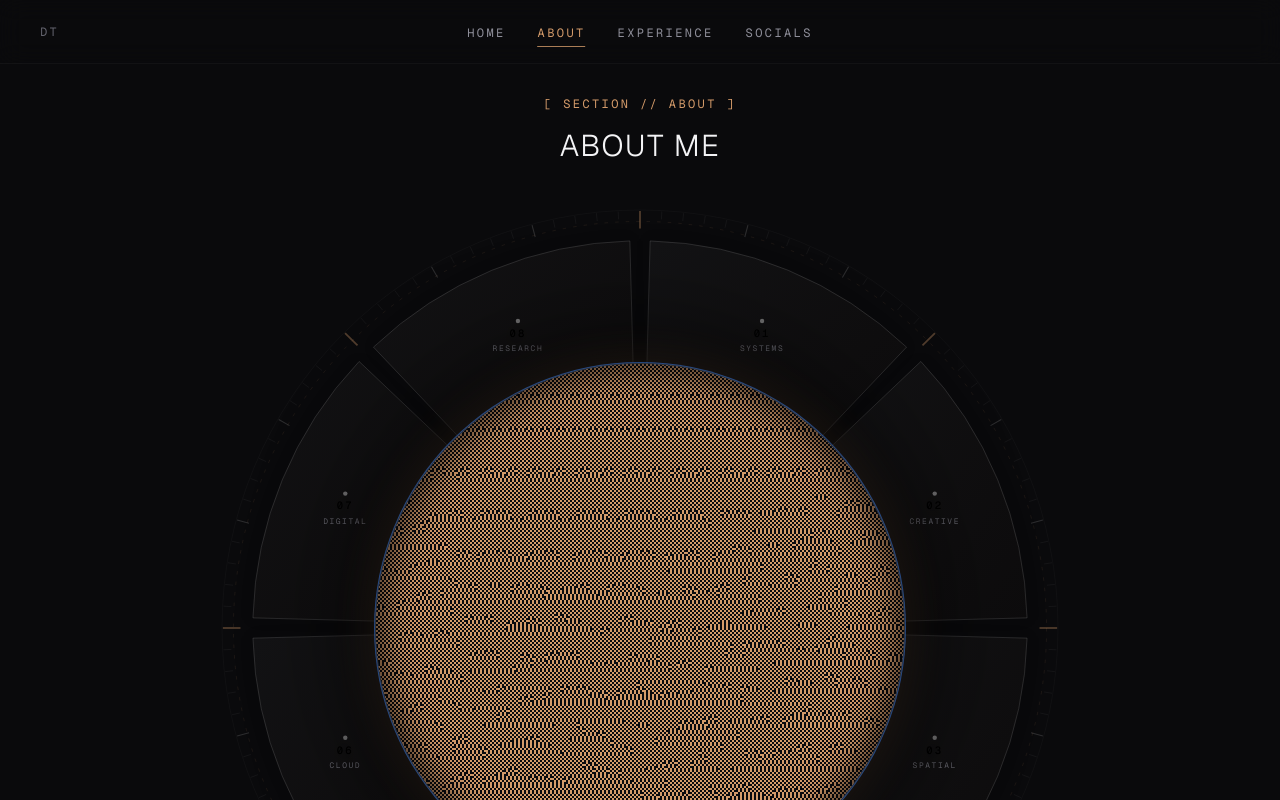
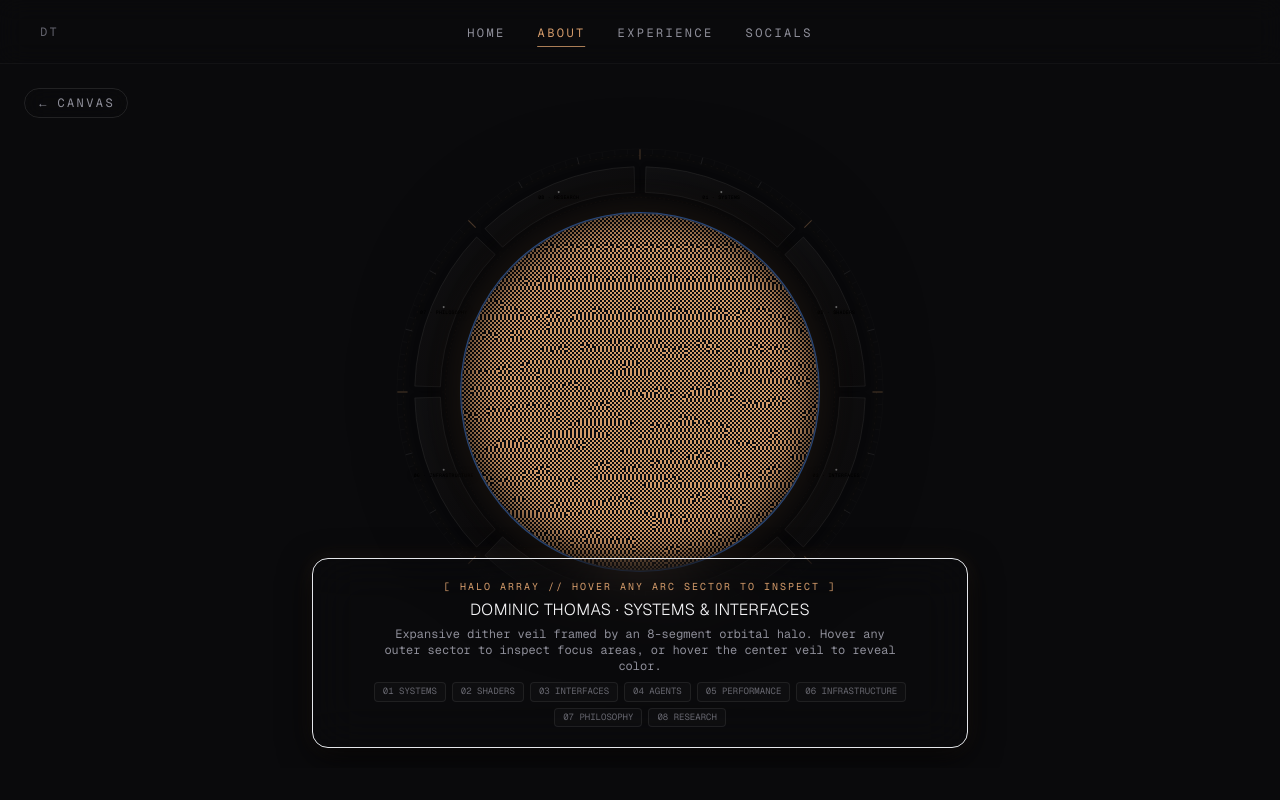
Before and after one commit to Dominic12012006/Portfolio_Website, a Next.js app: page /about in a window 1280 px wide. Built offline with nearby package versions, Linux system fonts and the light colour scheme.

Commit message:
feat: thin halo band, remove top about header, and float telemetry HUD at bottom without scrolling

```diff
--- a/app/about/page.tsx
+++ b/app/about/page.tsx
@@ -4,9 +4,10 @@ import AboutCanvas from "@/components/about/AboutCanvas";
 export default function AboutPage() {
   return (
     <SubpageLayout
-      badge="[ Section // About ]"
-      title="About Me"
-      contentClassName="max-w-6xl"
+      hideHeader
+      hideFooter
+      containerClassName="h-[calc(100svh-var(--navbar-height))] max-h-[calc(100svh-var(--navbar-height))] overflow-hidden p-0"
+      contentClassName="w-full h-full max-w-none p-0 space-y-0"
     >
       <AboutCanvas />
     </SubpageLayout>
--- a/components/about/AboutCanvas.tsx
+++ b/components/about/AboutCanvas.tsx
@@ -9,10 +9,10 @@ export default function AboutCanvas() {
   const [activeSection, setActiveSection] = useState<AboutSection | null>(null);
 
   return (
-    <div className="w-full flex flex-col items-center justify-center select-none pt-2 pb-8">
-      {/* Central Visual Composition: Much larger DitherVeil in middle + Expansive Circular Halo behind it */}
-      <div className="relative w-full max-w-6xl h-[520px] sm:h-[640px] md:h-[780px] lg:h-[880px] flex items-center justify-center">
-        {/* Layer 0 (Behind): Much larger Segmented Circular Halo with 8 expanding sectors */}
+    <div className="relative w-full h-[calc(100svh-var(--navbar-height))] overflow-hidden flex flex-col items-center justify-center select-none">
+      {/* Central Visual Composition: Concentric Thin Halo + Central DitherVeil */}
+      <div className="relative w-[min(64vh,560px)] h-[min(64vh,560px)] -translate-y-8 sm:-translate-y-10 flex items-center justify-center">
+        {/* Layer 0 (Behind): Thin Segmented Circular Halo with 8 expanding sectors */}
         <div className="absolute inset-0 flex items-center justify-center z-0 pointer-events-none">
           <SegmentedHalo
             activeSection={activeSection}
@@ -21,8 +21,8 @@ export default function AboutCanvas() {
           />
         </div>
 
-        {/* Layer 1 (Middle): Greatly enlarged Central DitherVeil Aperture */}
-        <div className="relative z-10 w-72 h-72 sm:w-96 sm:h-96 md:w-[480px] md:h-[480px] lg:w-[530px] lg:h-[530px] rounded-full overflow-hidden border border-white/15 shadow-[0_0_120px_rgba(0,0,0,0.95),_0_0_45px_rgba(212,155,106,0.22)] ring-1 ring-accent/30 pointer-events-auto bg-[#0a0a0d] transition-transform duration-500 hover:scale-[1.01]">
+        {/* Layer 1 (Middle): Central DitherVeil Aperture */}
+        <div className="relative z-10 w-[70%] h-[70%] rounded-full overflow-hidden border border-white/15 shadow-[0_0_100px_rgba(0,0,0,0.95),_0_0_35px_rgba(212,155,106,0.22)] ring-1 ring-accent/30 pointer-events-auto bg-[#0a0a0d] transition-transform duration-500 hover:scale-[1.01]">
           <DitherVeil
             src="https://images.unsplash.com/photo-1737071371043-761e02b1ef95?q=80&w=1400&auto=format&fit=crop"
             pattern="floyd"
@@ -50,31 +50,31 @@ export default function AboutCanvas() {
         </div>
       </div>
 
-      {/* Dynamic Telemetry / Section HUD Readout */}
-      <div className="w-full max-w-3xl mt-4 px-4">
-        <div className="rounded-2xl border border-white/10 bg-surface/50 backdrop-blur-md p-5 md:p-6 text-center transition-all duration-300 shadow-[0_10px_40px_rgba(0,0,0,0.5)]">
+      {/* Floating Dynamic Telemetry / Section HUD Readout at the bottom */}
+      <div className="absolute bottom-3 sm:bottom-5 left-1/2 -translate-x-1/2 z-20 w-[calc(100%-2rem)] max-w-2xl px-2 pointer-events-none">
+        <div className="pointer-events-auto rounded-2xl border border-white/12 bg-background/85 backdrop-blur-xl p-3.5 sm:p-4 md:p-5 text-center shadow-[0_8px_32px_rgba(0,0,0,0.85),_0_0_20px_rgba(212,155,106,0.12)] transition-all duration-300">
           {activeSection ? (
-            <div className="space-y-2.5 animate-fadeIn">
-              <div className="flex items-center justify-center gap-3">
-                <span className="font-mono text-xs text-accent tracking-widest uppercase">
+            <div className="space-y-1 sm:space-y-1.5 animate-fadeIn">
+              <div className="flex items-center justify-center gap-2">
+                <span className="font-mono text-[10px] text-accent tracking-widest uppercase">
                   {activeSection.coordinate}
                 </span>
                 <span className="inline-block w-1.5 h-1.5 rounded-full bg-accent animate-pulse" />
               </div>
-              <h2 className="text-xl md:text-2xl font-light tracking-wide text-foreground uppercase">
+              <h2 className="text-base sm:text-lg font-light tracking-wide text-foreground uppercase">
                 {activeSection.title}
               </h2>
-              <p className="text-xs md:text-sm font-mono text-accent/90 italic max-w-lg mx-auto">
+              <p className="text-xs font-mono text-accent/90 italic max-w-lg mx-auto line-clamp-1 sm:line-clamp-none">
                 {activeSection.tagline}
               </p>
-              <p className="text-xs md:text-sm text-muted leading-relaxed max-w-xl mx-auto pt-1">
+              <p className="text-xs text-muted/90 leading-relaxed max-w-xl mx-auto pt-0.5 hidden sm:block">
                 {activeSection.description}
               </p>
-              <div className="flex flex-wrap items-center justify-center gap-1.5 pt-2">
+              <div className="flex flex-wrap items-center justify-center gap-1.5 pt-1">
                 {activeSection.tags.map((tag) => (
                   <span
                     key={tag}
-                    className="text-[10px] font-mono px-2.5 py-1 rounded-full border border-accent/20 bg-accent/5 text-accent/90"
+                    className="text-[9px] font-mono px-2 py-0.5 rounded-full border border-accent/25 bg-accent/10 text-accent"
                   >
                     #{tag}
                   </span>
@@ -82,24 +82,27 @@ export default function AboutCanvas() {
               </div>
             </div>
           ) : (
-            <div className="space-y-2 text-muted">
-              <span className="font-mono text-[11px] tracking-widest text-accent uppercase">
-                [ HALO ARRAY // HOVER ANY ARC SECTOR TO EXPAND & INSPECT ]
-              </span>
-              <h2 className="text-lg md:text-xl font-light tracking-wide text-foreground uppercase">
-                Dominic Thomas
+            <div className="space-y-1 text-muted">
+              <div className="flex items-center justify-center gap-2">
+                <span className="font-mono text-[10px] tracking-widest text-accent uppercase">
+                  [ HALO ARRAY // HOVER ANY ARC SECTOR TO INSPECT ]
+                </span>
+              </div>
+              <h2 className="text-sm sm:text-base font-light tracking-wide text-foreground uppercase">
+                Dominic Thomas · Systems & Interfaces
               </h2>
-              <p className="text-xs font-mono text-muted/80 max-w-md mx-auto">
-                Expansive dither veil centered within an 8-segment orbital halo. Hover over any sector above to examine specific engineering dimensions, or hover the center veil to reveal its underlying color.
+              <p className="text-xs font-mono text-muted/80 max-w-lg mx-auto line-clamp-2 sm:line-clamp-none">
+                Expansive dither veil framed by an 8-segment orbital halo. Hover any outer sector to inspect focus areas, or hover the center veil to reveal color.
               </p>
-              <div className="flex flex-wrap items-center justify-center gap-2 pt-2 opacity-60">
-                {ABOUT_SECTIONS.slice(0, 4).map((s) => (
-                  <span
+              <div className="flex flex-wrap items-center justify-center gap-1.5 pt-1 opacity-70">
+                {ABOUT_SECTIONS.map((s) => (
+                  <button
                     key={s.id}
-                    className="text-[10px] font-mono px-2 py-0.5 rounded border border-white/5 bg-white/[0.02]"
+                    onClick={() => setActiveSection(s)}
+                    className="text-[9px] font-mono px-2 py-0.5 rounded border border-white/10 bg-white/[0.03] hover:border-accent/40 hover:text-accent transition-colors"
                   >
-                    {s.index} {s.title}
-                  </span>
+                    {s.index} {s.shortCode}
+                  </button>
                 ))}
               </div>
             </div>
--- a/components/about/SegmentedHalo.tsx
+++ b/components/about/SegmentedHalo.tsx
@@ -11,7 +11,7 @@ interface SegmentedHaloProps {
 
 const CX = 500;
 const CY = 500;
-const INNER_R = 285;
+const INNER_R = 390;
 const OUTER_R = 440;
 const GAP_DEG = 3.0;
 
@@ -97,7 +97,7 @@ export default function SegmentedHalo({
           </linearGradient>
         </defs>
 
-        {/* Ambient Decorative Outer Guideline Rings */}
+        {/* Ambient Decorative Guideline Rings */}
         <g className="opacity-40">
           <circle
             cx={CX}
@@ -119,11 +119,20 @@ export default function SegmentedHalo({
           <circle
             cx={CX}
             cy={CY}
-            r={268}
+            r={380}
             fill="none"
             stroke="rgba(212, 155, 106, 0.22)"
             strokeWidth="1"
             strokeDasharray="3 6"
+          />
+          <circle
+            cx={CX}
+            cy={CY}
+            r={354}
+            fill="none"
+            stroke="rgba(255, 255, 255, 0.06)"
+            strokeWidth="1"
+            strokeDasharray="2 4"
           />
         </g>
 
@@ -151,7 +160,7 @@ export default function SegmentedHalo({
           })}
         </g>
 
-        {/* The 8 Interactive Halo Arc Sectors */}
+        {/* The 8 Interactive Halo Arc Sectors (Thin High-Tech Band) */}
         <g className="pointer-events-auto">
           {ABOUT_SECTIONS.map((sec, i) => {
             const startAngle = i * sliceDeg + GAP_DEG / 2;
@@ -159,13 +168,13 @@ export default function SegmentedHalo({
             const midAngle = (startAngle + endAngle) / 2;
             const isHovered = activeSection?.id === sec.id;
 
-            // Compute radial translation when expanded slightly (24px outwards!)
+            // Compute radial translation when expanded slightly (16px outwards on hover)
             const rad = ((midAngle - 90) * Math.PI) / 180;
-            const expandDist = isHovered ? 24 : 0;
+            const expandDist = isHovered ? 16 : 0;
             const dx = Math.cos(rad) * expandDist;
             const dy = Math.sin(rad) * expandDist;
 
-            // Label coordinate placed comfortably inside the wider arc band
+            // Label coordinate placed comfortably inside the thinner arc band
             const labelR = (INNER_R + OUTER_R) / 2;
             const labelPos = polarToCartesian(CX, CY, labelR, midAngle);
             const pathData = describeArcSector(CX, CY, INNER_R, OUTER_R, startAngle, endAngle);
@@ -187,12 +196,12 @@ export default function SegmentedHalo({
                 }}
                 className="cursor-pointer focus:outline-none"
                 style={{
-                  transform: `translate(${dx}px, ${dy}px) scale(${isHovered ? 1.05 : 1})`,
+                  transform: `translate(${dx}px, ${dy}px) scale(${isHovered ? 1.04 : 1})`,
                   transformOrigin: `${CX}px ${CY}px`,
                   transition: "transform 360ms cubic-bezier(0.16, 1, 0.3, 1), filter 360ms ease",
                   filter: isHovered
-                    ? "drop-shadow(0 0 24px rgba(212, 155, 106, 0.75))"
-                    : "drop-shadow(0 0 8px rgba(0, 0, 0, 0.6))",
+                    ? "drop-shadow(0 0 20px rgba(212, 155, 106, 0.75))"
+                    : "drop-shadow(0 0 6px rgba(0, 0, 0, 0.6))",
                 }}
               >
                 {/* Arc Sector Background */}
@@ -200,14 +209,14 @@ export default function SegmentedHalo({
                   d={pathData}
                   fill={isHovered ? "url(#halo-grad-active)" : "url(#halo-grad-idle)"}
                   stroke={isHovered ? "#d49b6a" : "rgba(255, 255, 255, 0.14)"}
-                  strokeWidth={isHovered ? 2.5 : 1}
+                  strokeWidth={isHovered ? 2 : 1}
                   className="transition-colors duration-300"
                 />
 
                 {/* Outer Bezel Accent Strip on Hover */}
                 {isHovered && (
                   <path
-                    d={describeArcSector(CX, CY, OUTER_R - 4, OUTER_R, startAngle + 0.5, endAngle - 0.5)}
+                    d={describeArcSector(CX, CY, OUTER_R - 3, OUTER_R, startAngle + 0.5, endAngle - 0.5)}
                     fill="#d49b6a"
                     opacity={0.95}
                   />
@@ -222,30 +231,20 @@ export default function SegmentedHalo({
                 >
                   <circle
                     cx="0"
-                    cy="-14"
-                    r={isHovered ? 4 : 2.5}
-                    fill={isHovered ? "#d49b6a" : "rgba(255,255,255,0.4)"}
+                    cy="-7"
+                    r={isHovered ? 3.5 : 2}
+                    fill={isHovered ? "#d49b6a" : "rgba(255,255,255,0.45)"}
                     className="transition-all duration-300"
                   />
                   <text
                     x="0"
-                    y="4"
+                    y="7"
                     textAnchor="middle"
-                    className={`font-mono text-xs tracking-widest uppercase transition-colors duration-300 ${
-                      isHovered ? "fill-accent font-bold" : "fill-foreground/70 font-medium"
+                    className={`font-mono text-[9.5px] tracking-wider uppercase transition-colors duration-300 ${
+                      isHovered ? "fill-accent font-bold" : "fill-foreground/75 font-medium"
                     }`}
                   >
-                    {sec.index}
-                  </text>
-                  <text
-                    x="0"
-                    y="20"
-                    textAnchor="middle"
-                    className={`font-mono text-[9px] tracking-widest uppercase transition-colors duration-300 ${
-                      isHovered ? "fill-accent font-semibold opacity-100" : "fill-muted opacity-65"
-                    }`}
-                  >
-                    {sec.title.split(" ")[0]}
+                    {sec.index} · {sec.shortCode}
                   </text>
                 </g>
               </g>
--- a/components/common/SubpageLayout.tsx
+++ b/components/common/SubpageLayout.tsx
@@ -5,11 +5,13 @@ import { useRouter } from "next/navigation";
 import { ROUTES } from "@/data/routes";
 
 interface SubpageLayoutProps {
-  badge: string;
-  title: string;
+  badge?: string;
+  title?: string;
   children?: React.ReactNode;
   contentClassName?: string;
   containerClassName?: string;
+  hideHeader?: boolean;
+  hideFooter?: boolean;
 }
 
 export default function SubpageLayout({
@@ -18,6 +20,8 @@ export default function SubpageLayout({
   children,
   contentClassName,
   containerClassName,
+  hideHeader = false,
+  hideFooter = false,
 }: SubpageLayoutProps) {
   const router = useRouter();
   const [isExiting, setIsExiting] = useState(false);
@@ -63,15 +67,34 @@ export default function SubpageLayout({
           : "translate3d(0, 0, 0)",
         transition: "transform 650ms cubic-bezier(0.16, 1, 0.3, 1)",
       }}
-      className={`w-full min-h-[calc(100svh-var(--navbar-height))] overflow-y-auto md:overflow-hidden flex flex-col items-center justify-center p-4 sm:p-6 md:p-8 text-center bg-background select-none will-change-transform ${containerClassName || ""}`}
+      className={`relative w-full min-h-[calc(100svh-var(--navbar-height))] overflow-y-auto md:overflow-hidden flex flex-col items-center justify-center p-4 sm:p-6 md:p-8 text-center bg-background select-none will-change-transform ${containerClassName || ""}`}
     >
+      {hideFooter && (
+        <button
+          onClick={returnToCanvas}
+          aria-label="Return to Canvas"
+          className="absolute top-4 left-4 sm:top-6 sm:left-6 z-30 inline-flex items-center gap-1.5 text-xs font-mono tracking-widest uppercase text-muted hover:text-accent transition-colors px-3 py-1.5 rounded-full border border-white/10 bg-background/60 backdrop-blur-md focus-visible:outline-none focus-visible:ring-1 focus-visible:ring-accent"
+        >
+          <span>←</span>
+          <span>Canvas</span>
+        </button>
+      )}
+
       <div className={`space-y-4 w-full flex flex-col items-center ${contentClassName || "max-w-md"}`}>
+        {!hideHeader && (
+          <>
+            {badge && (
               <span className="text-xs font-mono tracking-widest text-accent uppercase">
                 {badge}
               </span>
+            )}
+            {title && (
               <h1 className="text-2xl md:text-3xl font-light tracking-wider uppercase text-foreground">
                 {title}
               </h1>
+            )}
+          </>
+        )}
         {children ? (
           children
         ) : (
@@ -79,6 +102,7 @@ export default function SubpageLayout({
             Under development.
           </p>
         )}
+        {!hideFooter && (
           <div className="pt-6">
             <button
               onClick={returnToCanvas}
@@ -87,6 +111,7 @@ export default function SubpageLayout({
               ← Return to Canvas
             </button>
           </div>
+        )}
       </div>
     </div>
   );
--- a/data/aboutSections.ts
+++ b/data/aboutSections.ts
@@ -1,6 +1,7 @@
 export interface AboutSection {
   id: string;
   index: string;
+  shortCode: string;
   title: string;
   tagline: string;
   description: string;
@@ -12,6 +13,7 @@ export const ABOUT_SECTIONS: AboutSection[] = [
   {
     id: "architecture",
     index: "01",
+    shortCode: "SYSTEMS",
     title: "Systems & Architecture",
     tagline: "Distributed foundations, deterministic pipelines & clean abstractions.",
     description:
@@ -22,6 +24,7 @@ export const ABOUT_SECTIONS: AboutSection[] = [
   {
     id: "computation",
     index: "02",
+    shortCode: "SHADERS",
     title: "Creative Computation",
     tagline: "Shaders, procedural synthesis & GPU-accelerated graphics.",
     description:
@@ -32,6 +35,7 @@ export const ABOUT_SECTIONS: AboutSection[] = [
   {
     id: "interfaces",
     index: "03",
+    shortCode: "INTERFACES",
     title: "Spatial & Kinetic UI",
     tagline: "Sub-pixel tactile feedback, micro-gestures & spatial composition.",
     description:
@@ -42,6 +46,7 @@ export const ABOUT_SECTIONS: AboutSection[] = [
   {
     id: "autonomy",
     index: "04",
+    shortCode: "AGENTS",
     title: "Intelligent Agents",
     tagline: "Autonomous workflows, structured inference & deterministic tool use.",
     description:
@@ -52,6 +57,7 @@ export const ABOUT_SECTIONS: AboutSection[] = [
   {
     id: "performance",
     index: "05",
+    shortCode: "PERFORMANCE",
     title: "Precision & Performance",
     tagline: "Zero bundle waste, 60fps rendering budgets & low-latency execution.",
     description:
@@ -62,6 +68,7 @@ export const ABOUT_SECTIONS: AboutSection[] = [
   {
     id: "infrastructure",
     index: "06",
+    shortCode: "INFRASTRUCTURE",
     title: "Cloud & Edge Runtimes",
     tagline: "Global edge computing, containerization & autonomous deployment.",
     description:
@@ -72,6 +79,7 @@ export const ABOUT_SECTIONS: AboutSection[] = [
   {
     id: "philosophy",
     index: "07",
+    shortCode: "PHILOSOPHY",
     title: "Digital Discipline",
     tagline: "Minimalism over noise. Subtraction over accumulation.",
     description:
@@ -82,6 +90,7 @@ export const ABOUT_SECTIONS: AboutSection[] = [
   {
     id: "exploration",
     index: "08",
+    shortCode: "RESEARCH",
     title: "Research & Curiosity",
     tagline: "Continuous experimentation with emerging web standards.",
     description:
```
Lines whose indentation alone changed are shown as unchanged.
